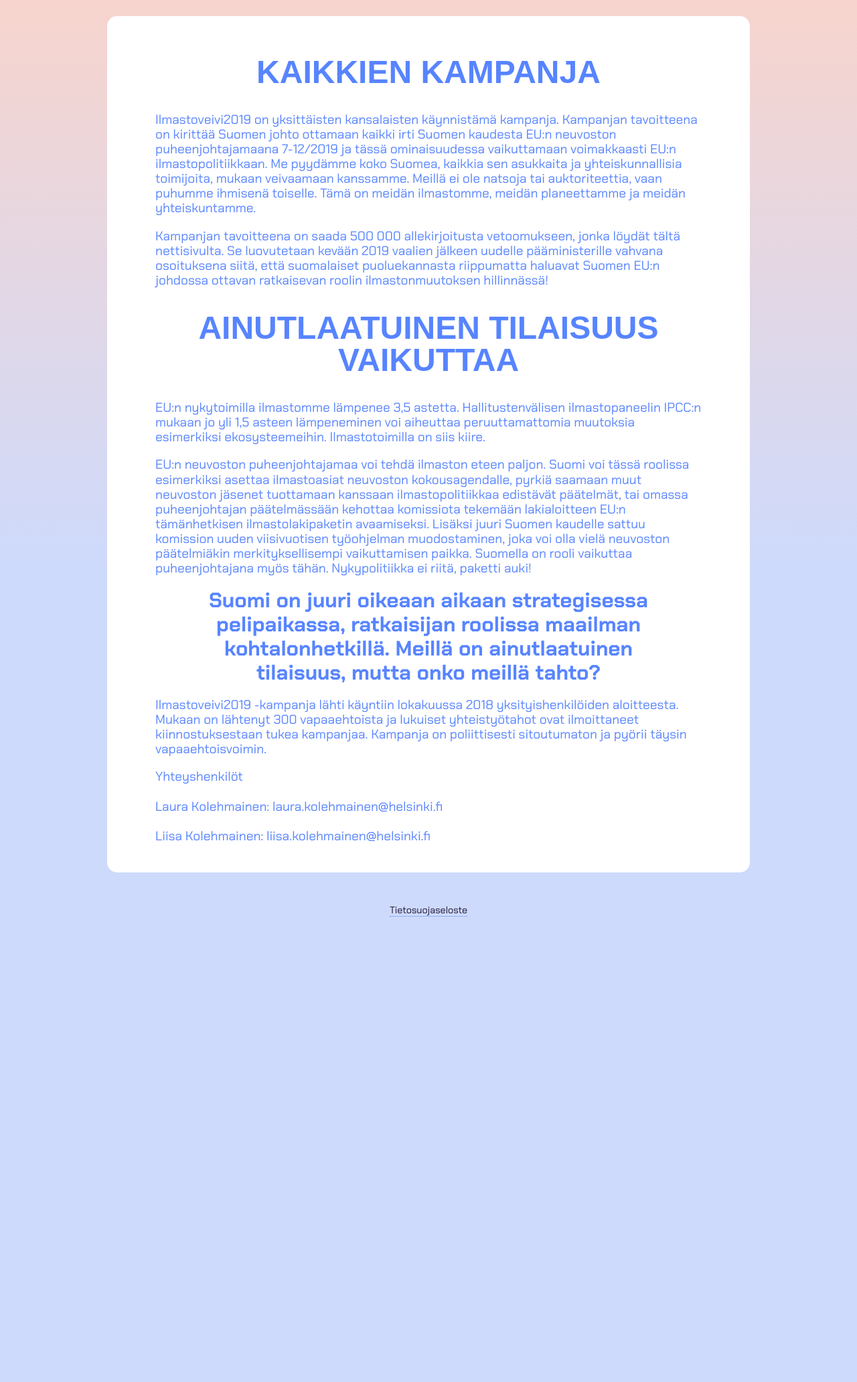
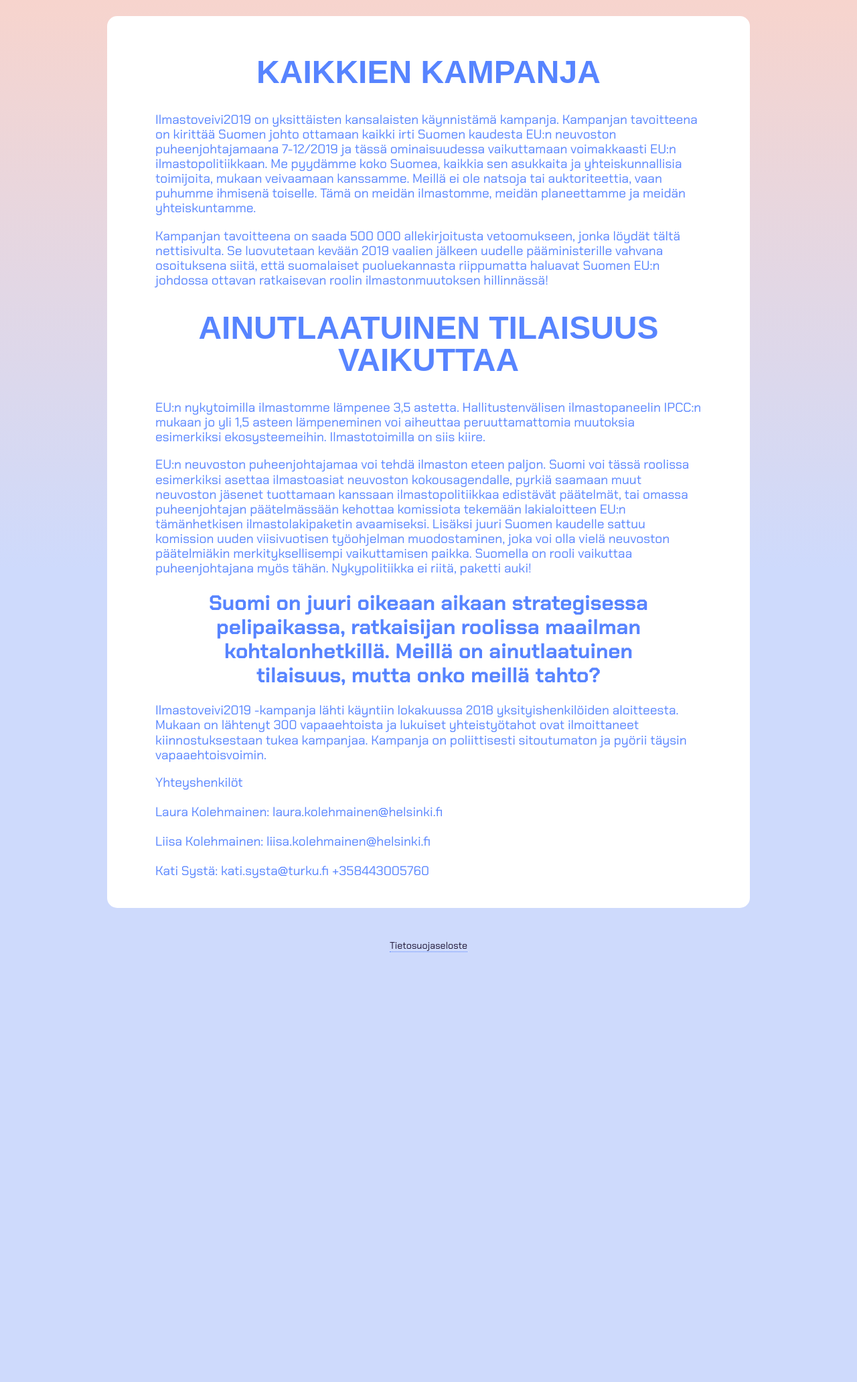
Before and after one commit to ilmastoveivi/ilmastoveivi.github.io, a Jekyll site: the page built from kampanja.md, in a window 1280 px wide. Shown: the whole page at 67% size. Built offline with Jekyll 4.4.1, drawn with Linux system fonts in a browser that asks for light colours; nearby versions of some CDN libraries; some web fonts are replaced; our own code applies the rules of GitHub Pages for plain Markdown files.

Commit message:
Added one additional contact for campaign page and increased margin for campaign page highlighted text

```diff
--- a/_layouts/campaign.html
+++ b/_layouts/campaign.html
@@ -7,7 +7,8 @@
             <p>
               {{page.contacts-title-text}} <br> <br>
               {{page.contact1}} <br> <br>
-              {{page.contact2}} <br>
+              {{page.contact2}} <br> <br>
+              {{page.contact3}} <br>
             </p>
         </section>
 
--- a/_sass/main.scss
+++ b/_sass/main.scss
@@ -260,7 +260,7 @@ p {
   font-weight: $heading-weight;
   font-size: 1.3em;
   line-height: $line-height-tighter;
-  margin: 0.5em 0;
+  margin: 0.75em 0;
   padding-left: 5%;
   padding-right: 5%;
   text-align: center;
--- a/kampanja.md
+++ b/kampanja.md
@@ -5,6 +5,7 @@ campaign-people-text: Ilmastoveivi2019 -kampanja lähti käyntiin lokakuussa 201
 contacts-title-text: Yhteyshenkilöt
 contact1: "Laura Kolehmainen: laura.kolehmainen@helsinki.fi"
 contact2: "Liisa Kolehmainen: liisa.kolehmainen@helsinki.fi"
+contact3: "Kati Systä: kati.systa@turku.fi +358443005760"
 ---
 
 ## Kaikkien kampanja
```
